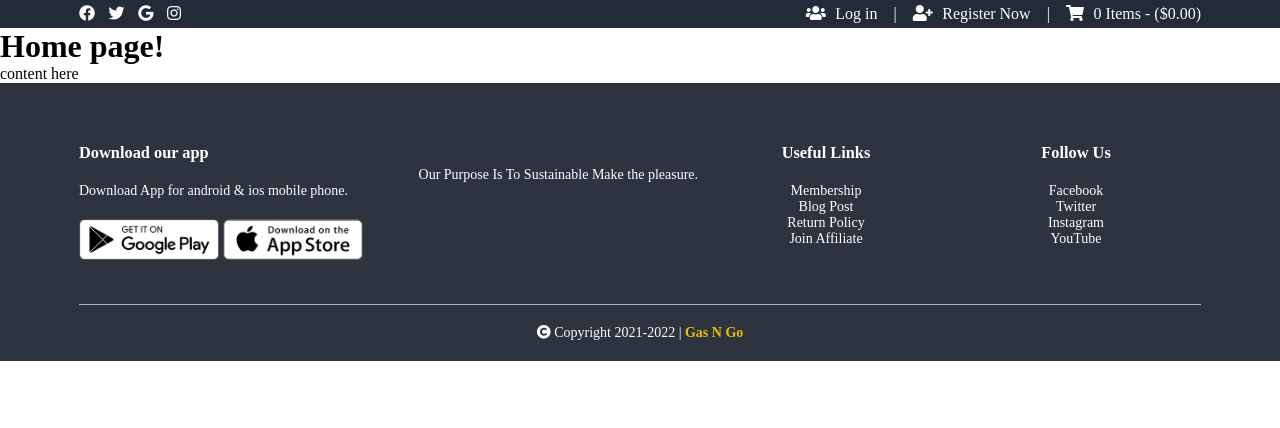
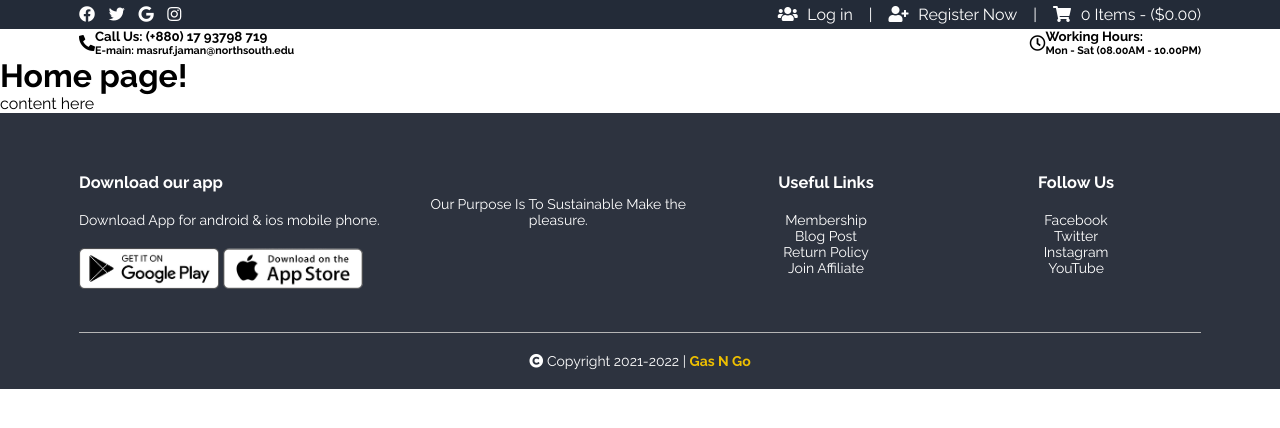
Before and after one commit to masrufjaman/gas-n-go, a Django app: page / in a window 1280 px wide. Shown: the top 428 px of the page. Run offline with Django 3.2, Linux system fonts and the light colour scheme.

Commit message:
Added Top Navbar

```diff
--- a/home/static/home/main.css
+++ b/home/static/home/main.css
@@ -54,7 +54,7 @@
   }
 }
 
-/* ----- Header topbar ----- */
+/* ----- Header ----- */
 header.topbar {
   background-color: #232b38;
   color: #fefefe;
@@ -79,7 +79,28 @@ header.topbar .auth .divider {
   padding: 0 1rem;
 }
 
-/* ----- FOOTER ----- */
+/* ----- Navbar ----- */
+nav .top .contact h5,
+nav .top .time h5 {
+  font-family: "Raleway-black";
+  margin-bottom: 0.21rem;
+}
+
+nav .top .contact h6,
+nav .top .time h6 {
+  font-family: "Raleway-medium";
+  letter-spacing: 0.025rem;
+  font-size: 0.75rem;
+  color: #6c6c6c;
+}
+
+nav .top .contact i,
+nav .top .time i {
+  margin-right: 0.7rem;
+  color: #eebf00;
+}
+
+/* ----- Footer ----- */
 .footer {
   background: #2d333f;
   color: #ffffff;
--- a/home/static/home/main.scss
+++ b/home/static/home/main.scss
@@ -49,7 +49,7 @@
   }
 }
 
-/* ----- Header topbar ----- */
+/* ----- Header ----- */
 header.topbar {
   background-color: $secondary;
   color: $pure;
@@ -74,7 +74,29 @@ header.topbar .auth .divider {
   padding: 0 1rem;
 }
 
-/* ----- FOOTER ----- */
+/* ----- Navbar ----- */
+// * Top-nav
+nav .top .contact h5,
+nav .top .time h5 {
+  font-family: "Raleway-black";
+  margin-bottom: 0.21rem;
+}
+
+nav .top .contact h6,
+nav .top .time h6 {
+  font-family: "Raleway-medium";
+  letter-spacing: 0.025rem;
+  font-size: 0.75rem;
+  color: $ternary;
+}
+
+nav .top .contact i,
+nav .top .time i {
+  margin-right: 0.7rem;
+  color: $primary;
+}
+
+/* ----- Footer ----- */
 .footer {
   background: $footer;
   color: $heaven;
--- a/home/templates/home/base.html
+++ b/home/templates/home/base.html
@@ -15,7 +15,14 @@
       rel="stylesheet"
       href="https://cdnjs.cloudflare.com/ajax/libs/font-awesome/5.15.1/css/all.min.css"
     />
+
+    <!-- * Fonts link -->
+    <link
+      href="https://fonts.googleapis.com/css2?family=Raleway:wght@400;500;600;700&display=swap"
+      rel="stylesheet"
+    />
     <!-- ! Links -->
+
     {% if title %}
     <title>Gas N Go || {{ title }}</title>
     {% else %}
@@ -56,22 +63,33 @@
     </header>
     <!-- *Header end -->
 
-    <!-- <div class="header" id="header">
-		<div class= "nav-bar">
-			<div class="logo">
-				<a href="#">gas & go</a>
-			</div>
-			<div class="menu">
-				<ul>
-					<li><a href="{% url 'home-about' %}">about</a></li>
-					<li><a href="#">login</a></li>
-					<li><a href="#">contact us</a></li>
-					<li><a href="#">Reviews</a></li>
-					<li><a href="{% url 'home-help' %}">Help</a></li>
-
-				</ul>
-			</div>
-	</div> -->
+    <!-- *Navbar Start -->
+    <!-- *Top-nav Start -->
+    <div class="top">
+      <div class="container flex justify-between">
+        <div class="contact flex items-center">
+          <i class="fas fa-phone-alt"></i>
+          <div>
+            <h5>Call Us: (+880) 17 93798 719</h5>
+            <h6>E-main: masruf.jaman@northsouth.edu</h6>
+          </div>
+        </div>
+        <!-- !Logo -->
+        <div class="branding">
+          <!-- TODO: Make Branding logo -->
+          <img src="" alt="" />
+        </div>
+        <div class="time flex items-center">
+          <i class="far fa-clock"></i>
+          <div>
+            <h5>Working Hours:</h5>
+            <h6>Mon - Sat (08.00AM - 10.00PM)</h6>
+          </div>
+        </div>
+      </div>
+    </div>
+    <!-- *Top-nav End -->
+    <!-- *Navbar End -->
 
     {% block content %}{% endblock %}
 
```
Also changed, not shown: 1 other file.
